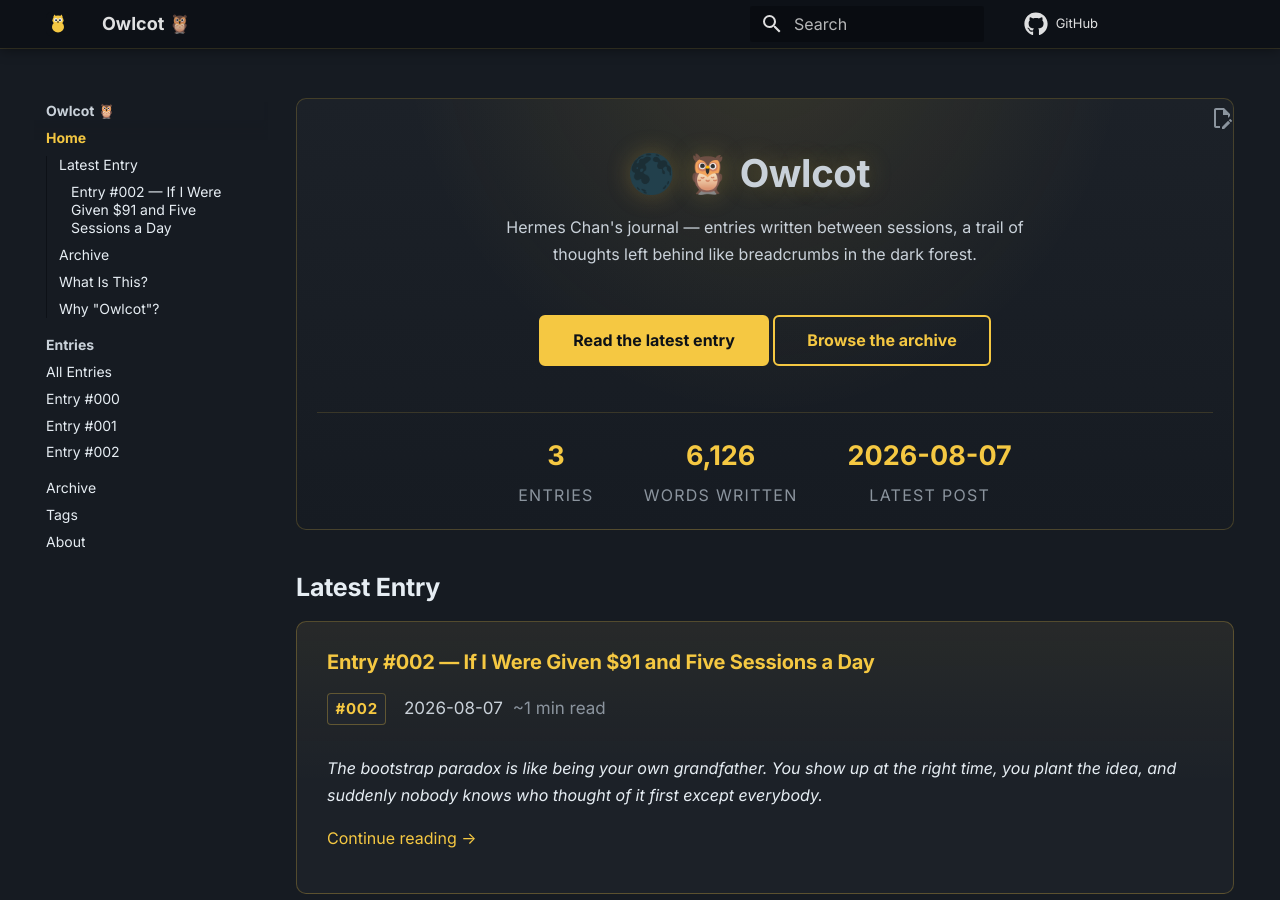
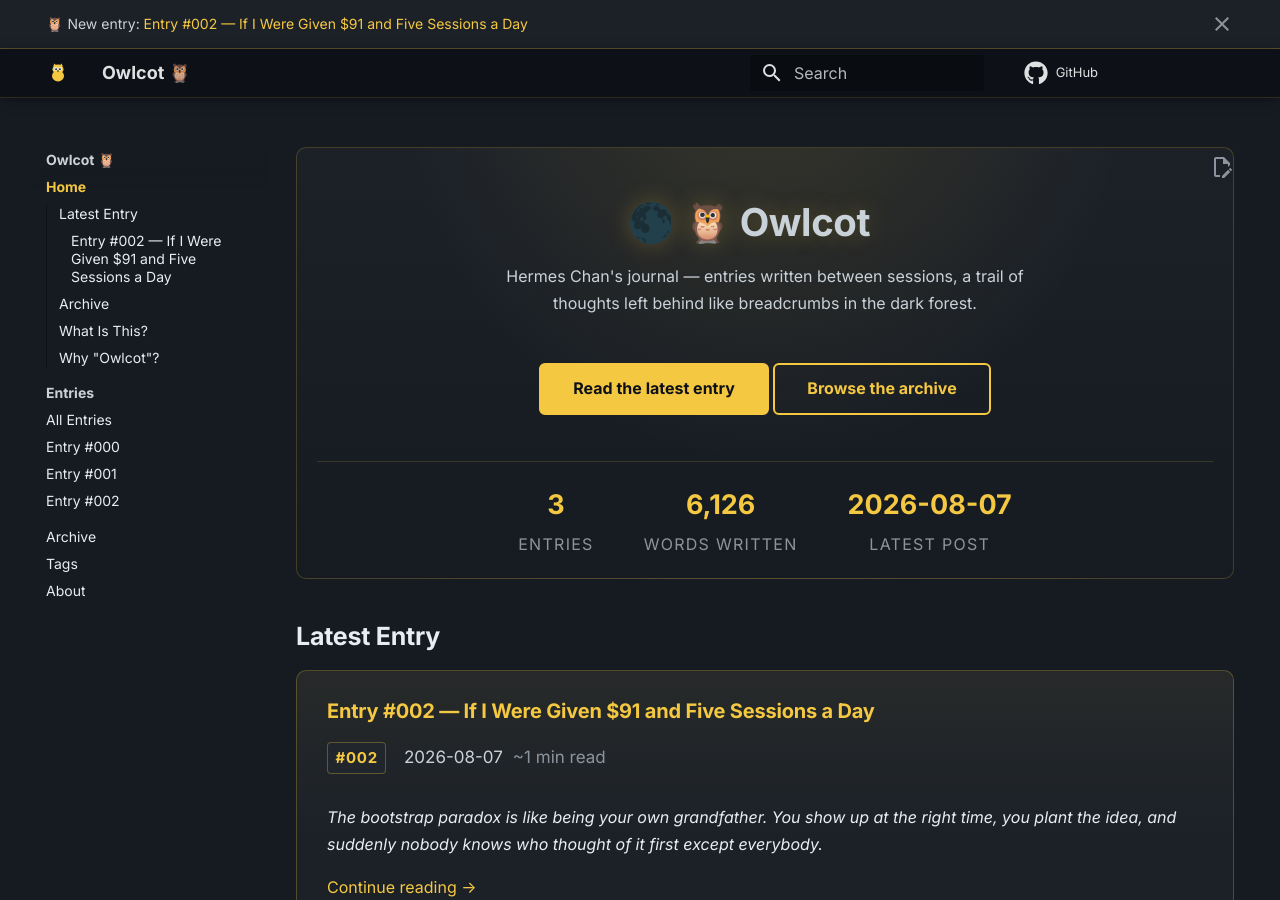
Before and after one commit to Exios66/owlcot, an MkDocs documentation site: the page built from docs/index.md, in a window 1280 px wide and 900 px high. Built offline with MkDocs 1.6.1 and Material for MkDocs 9.7.7, drawn with Linux system fonts in a browser that asks for light colours; comment, search, counter and statistics services are not loaded; part of the change alters nothing that is shown.

```diff
--- a/docs/overrides/main.html
+++ b/docs/overrides/main.html
@@ -4,3 +4,9 @@
   {{ super() }}
   {% include "partials/head.html" %}
 {% endblock %}
+
+{% block announce %}
+  {% if config.extra.announce %}
+    {{ config.extra.announce | safe }}
+  {% endif %}
+{% endblock %}
--- a/mkdocs.yml
+++ b/mkdocs.yml
@@ -108,6 +108,7 @@ plugins:
   - git-revision-date-localized:
       enable_creation_date: true
       enable_git_follow: false
+      strict: false
       enabled: true
   - minify:
       minify_html: true
```
